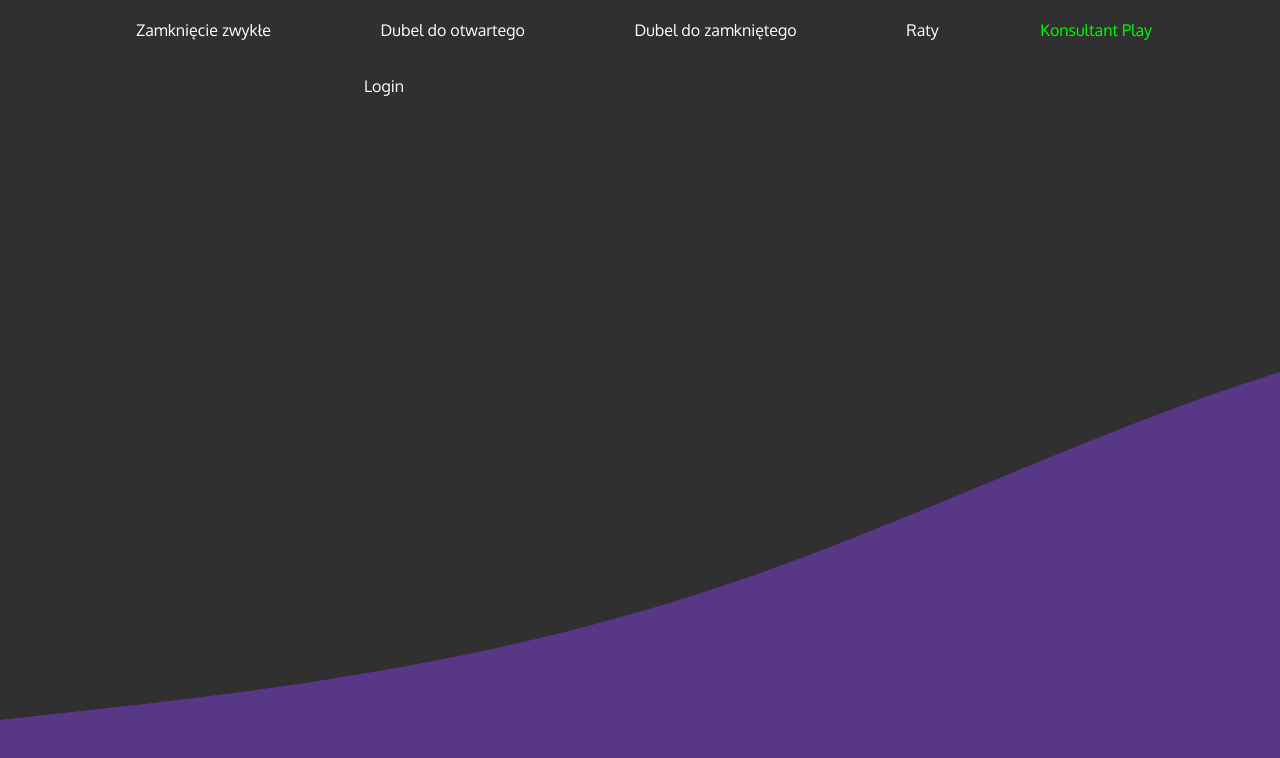
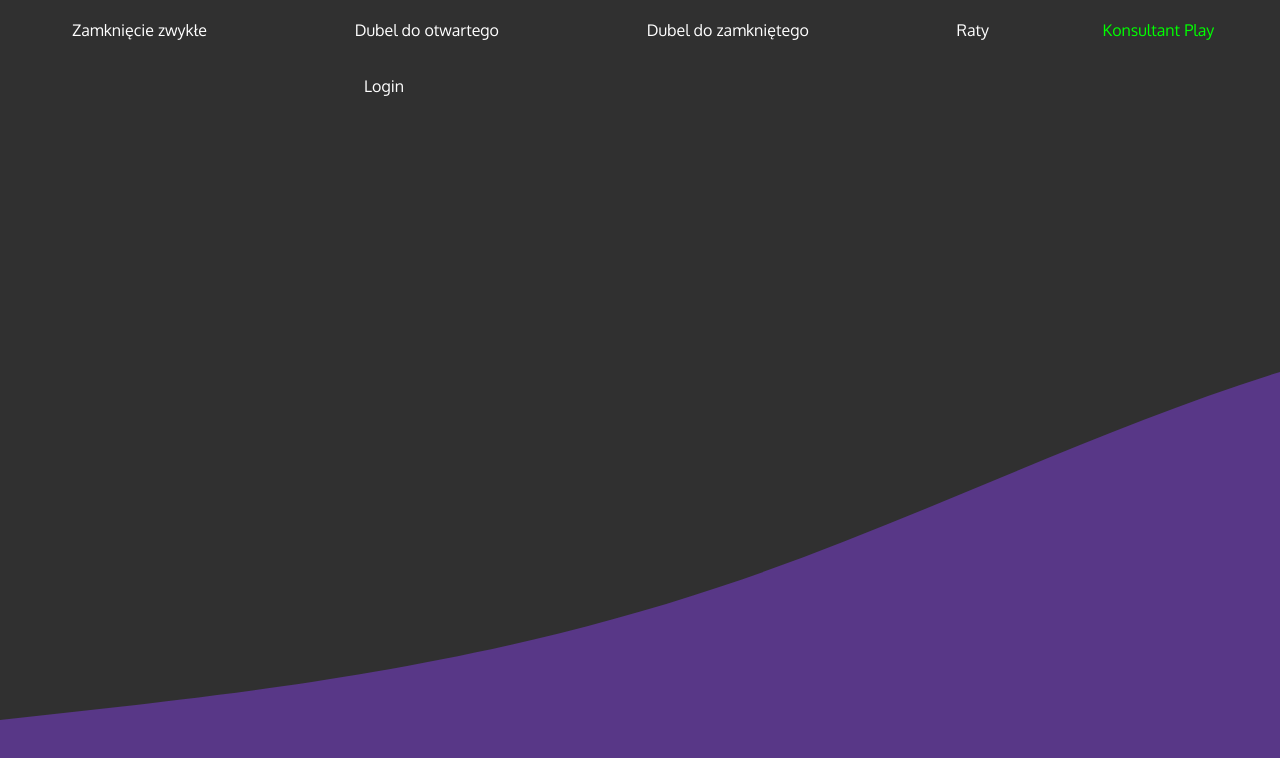
Before and after one commit to kacper-dabrowski/play-helper, a React (Create React App) app: page /support in a window 1280 px wide. Shown: the top 758 px of the page. Built offline with nearby package versions, Linux system fonts and the light colour scheme.

Commit message:
Navbar - Add additional div and UserInfo component

```diff
--- a/src/containers/Support/Support.js
+++ b/src/containers/Support/Support.js
@@ -6,10 +6,11 @@ import Double from "./Double/Double";
 import LoginScreen from "./LoginScreen/LoginScreen";
 import Payments from "./Payments/Payments";
 import { Container, StyledSupport } from "./StyledSupport";
-import NavbarItems from "./SupportNavbar/NavbarItems/NavbarItems";
+import Navbar from "./SupportNavbar/Navbar";
+
 const Support = () => (
   <StyledSupport>
-    <NavbarItems />
+    <Navbar username={"Konsultant Play"} />
     <Container>
       <Switch>
         <Route path={"/support"} exact>
--- a/src/containers/Support/SupportNavbar/Navbar.js
+++ b/src/containers/Support/SupportNavbar/Navbar.js
@@ -0,0 +1,15 @@
+import React from "react";
+import NavbarItems from "./NavbarItems/NavbarItems";
+import { StyledNavbar } from "./StyledNavbar";
+import UserInfo from "./UserInfo/UserInfo";
+
+const Navbar = ({ username }) => {
+  return (
+    <StyledNavbar>
+      <NavbarItems />
+      <UserInfo username={username} />
+    </StyledNavbar>
+  );
+};
+
+export default Navbar;
--- a/src/containers/Support/SupportNavbar/NavbarItems/NavbarItems.js
+++ b/src/containers/Support/SupportNavbar/NavbarItems/NavbarItems.js
@@ -16,7 +16,6 @@ const NavbarItems = (props) => (
       exact
     />
     <NavbarItem path={"/support/payments"} title={"Raty"} exact />
-    <p style={{ color: "lime" }}>Konsultant Play</p>
   </StyledNavbarItems>
 );
 
--- a/src/containers/Support/SupportNavbar/NavbarItems/StyledNavbarItems.js
+++ b/src/containers/Support/SupportNavbar/NavbarItems/StyledNavbarItems.js
@@ -2,10 +2,9 @@ import styled from "styled-components";
 
 export const StyledNavbarItems = styled.div`
   height: 60px;
-  width: 80%;
+  width: 90%;
   display: flex;
   flex-direction: row;
+  align-items: center;
   justify-content: space-between;
-  align-items: center;
-  margin-left: 10%;
 `;
--- /dev/null
+++ b/src/containers/Support/SupportNavbar/StyledNavbar.js
@@ -0,0 +1,11 @@
+import styled from "styled-components";
+
+export const StyledNavbar = styled.div`
+  width: 90%;
+  display: grid;
+  align-items: center;
+  justify-content: center;
+  text-align: center;
+  margin: auto;
+  grid-template-columns: 9fr 1fr;
+`;
--- /dev/null
+++ b/src/containers/Support/SupportNavbar/UserInfo/StyledUserInfo.js
@@ -0,0 +1,5 @@
+import styled from "styled-components";
+
+export const StyledUserInfo = styled.p`
+  color: lime;
+`;
--- /dev/null
+++ b/src/containers/Support/SupportNavbar/UserInfo/UserInfo.js
@@ -0,0 +1,8 @@
+import React from "react";
+import { StyledUserInfo } from "./StyledUserInfo";
+
+const UserInfo = ({ username }) => {
+  return <StyledUserInfo>{username}</StyledUserInfo>;
+};
+
+export default UserInfo;
```
